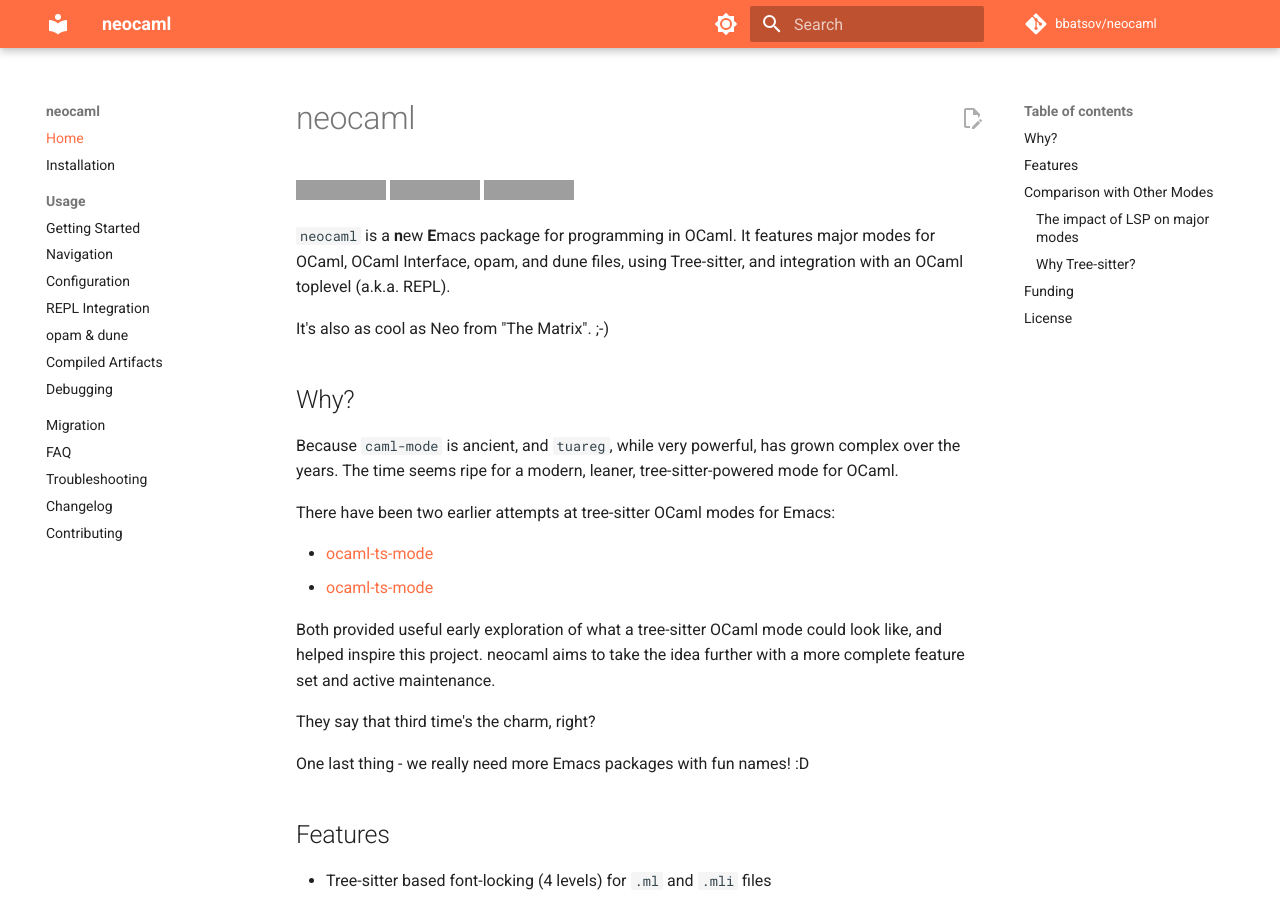
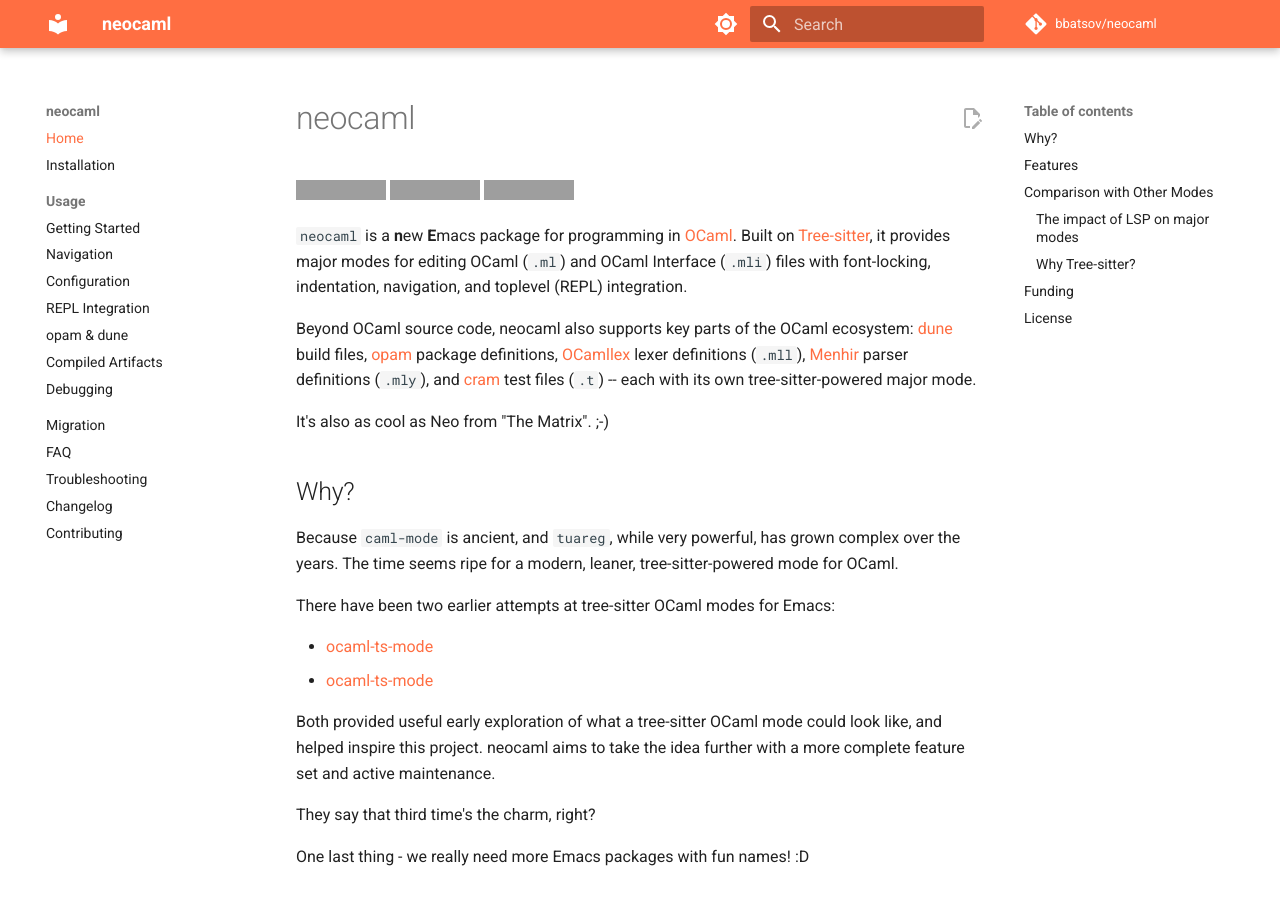
Before and after one commit to bbatsov/neocaml, an MkDocs documentation site: the page built from docs/index.md, in a window 1280 px wide and 900 px high. Built offline with MkDocs 1.6.1 and Material for MkDocs 9.7.7, drawn with Linux system fonts in a browser that asks for light colours; comment, search, counter and statistics services are not loaded; grey boxes are pictures that could not be loaded.

Commit message:
Expand intro to cover OCaml ecosystem tooling

```diff
--- a/docs/index.md
+++ b/docs/index.md
@@ -4,9 +4,19 @@
 [![MELPA Stable](https://stable.melpa.org/packages/neocaml-badge.svg)](https://stable.melpa.org/#/neocaml)
 [![CI](https://github.com/bbatsov/neocaml/actions/workflows/ci.yml/badge.svg)](https://github.com/bbatsov/neocaml/actions/workflows/ci.yml)
 
-`neocaml` is a **n**ew **E**macs package for programming in OCaml.  It features
-major modes for OCaml, OCaml Interface, opam, and dune files, using Tree-sitter,
-and integration with an OCaml toplevel (a.k.a. REPL).
+`neocaml` is a **n**ew **E**macs package for programming in
+[OCaml](https://ocaml.org).  Built on
+[Tree-sitter](https://tree-sitter.github.io/tree-sitter/), it provides major
+modes for editing OCaml (`.ml`) and OCaml Interface (`.mli`) files with
+font-locking, indentation, navigation, and toplevel (REPL) integration.
+
+Beyond OCaml source code, neocaml also supports key parts of the OCaml
+ecosystem: [dune](https://dune.build) build files,
+[opam](https://opam.ocaml.org) package definitions,
+[OCamllex](https://v2.ocaml.org/manual/lexyacc.html) lexer definitions (`.mll`),
+[Menhir](http://gallium.inria.fr/~fpottier/menhir/) parser definitions (`.mly`),
+and [cram](https://dune.readthedocs.io/en/stable/tests.html#cram-tests) test
+files (`.t`) -- each with its own tree-sitter-powered major mode.
 
 It's also as cool as Neo from "The Matrix". ;-)
 
```
Also changed, not shown: README.md (+13 -3 lines).
